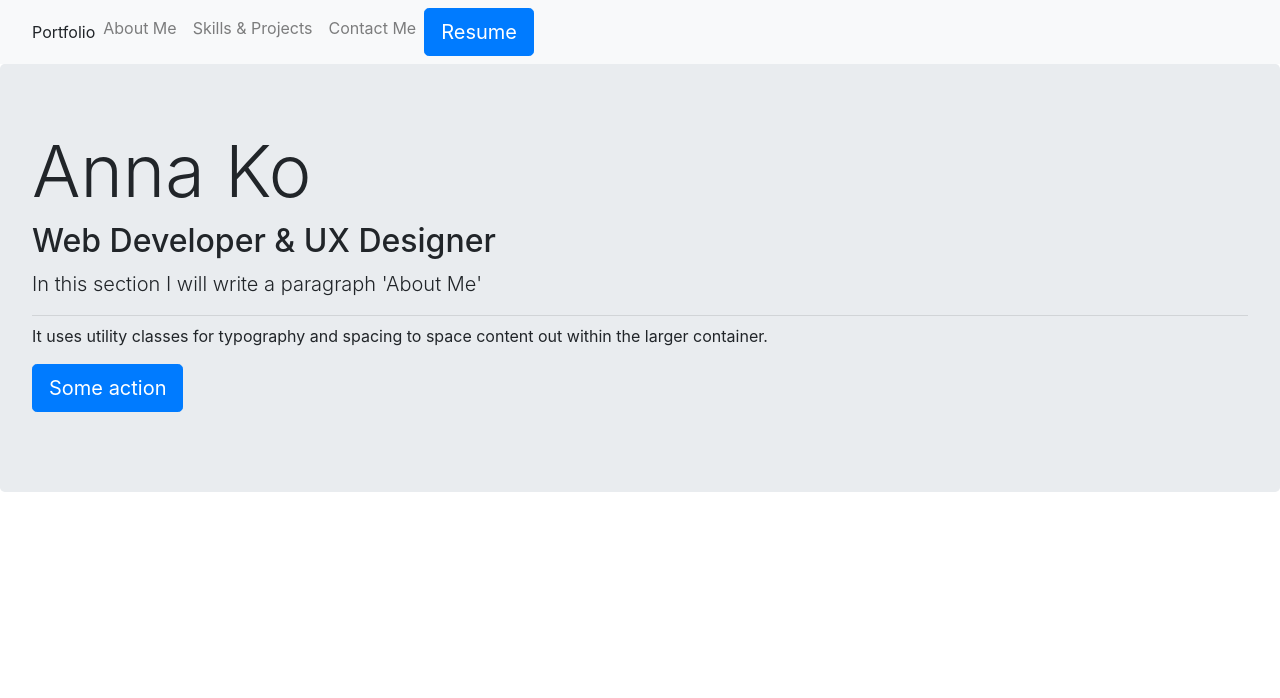
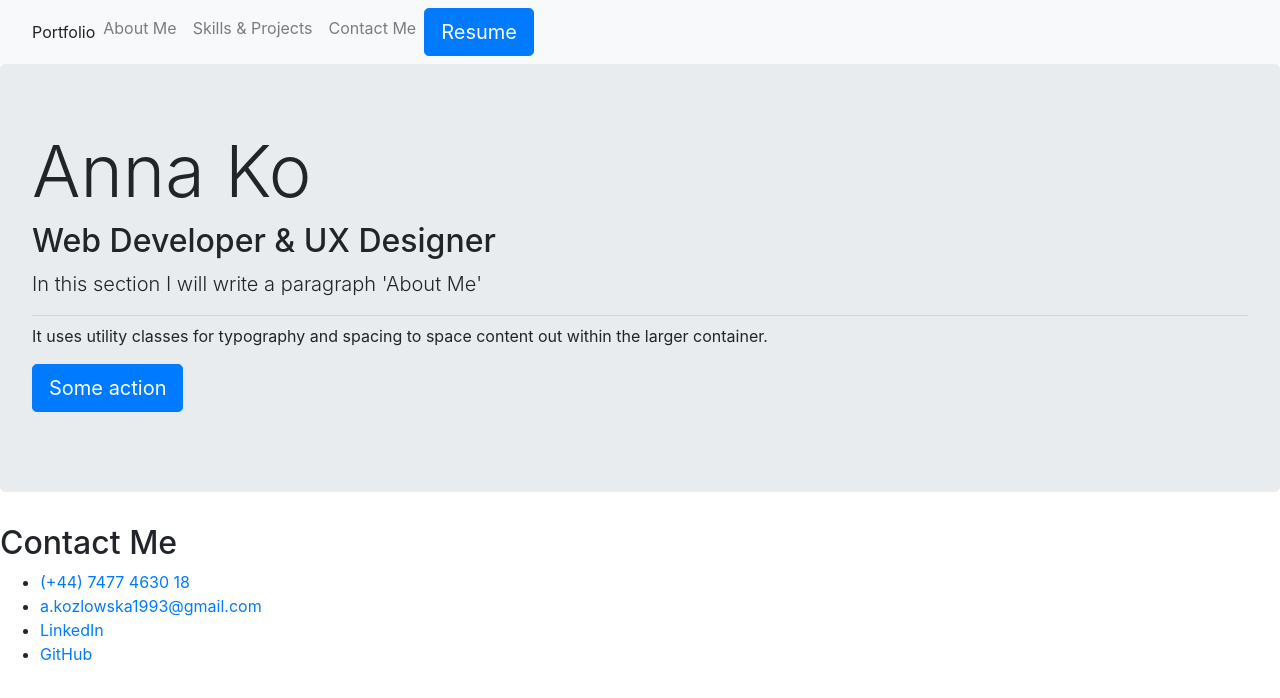
Before and after one commit to ladycosy/Bootstrap-portfolio, a plain HTML site: page index.html in a window 1280 px wide. Drawn offline with nearby package versions, Linux system fonts and the light colour scheme.

Commit message:
html/adding contact me section with links to get in touch

```diff
--- a/index.html
+++ b/index.html
@@ -74,6 +74,31 @@
     </div>
     <!-- End jumbotron -->
 
+    <!-- Contact Me -->
+    <div>
+      <div><h2>Contact Me</h2>
+      <ul>
+        <li>
+          <a href="tel:+44 7477 4630 18" target="_blank">(+44) 7477 4630 18</a>
+        </li>
+        <li>
+          <a href="mailto:a.kozlowska1993@gmail.com" target="_blank">
+            a.kozlowska1993@gmail.com
+          </a>
+        </li>
+        <li>
+          <a href="https://linkedin.com/in/annakozlowska1993" target="_blank"
+            >LinkedIn</a
+          >
+        </li>
+        <li>
+          <a href="https://github.com/ladycosy" target="_blank">GitHub</a>
+        </li>
+      </ul>
+    </div>
+    </div>
+    <!-- End Contact Me -->
+
     <!-- Footer -->
     <!-- End footer -->
 
```
